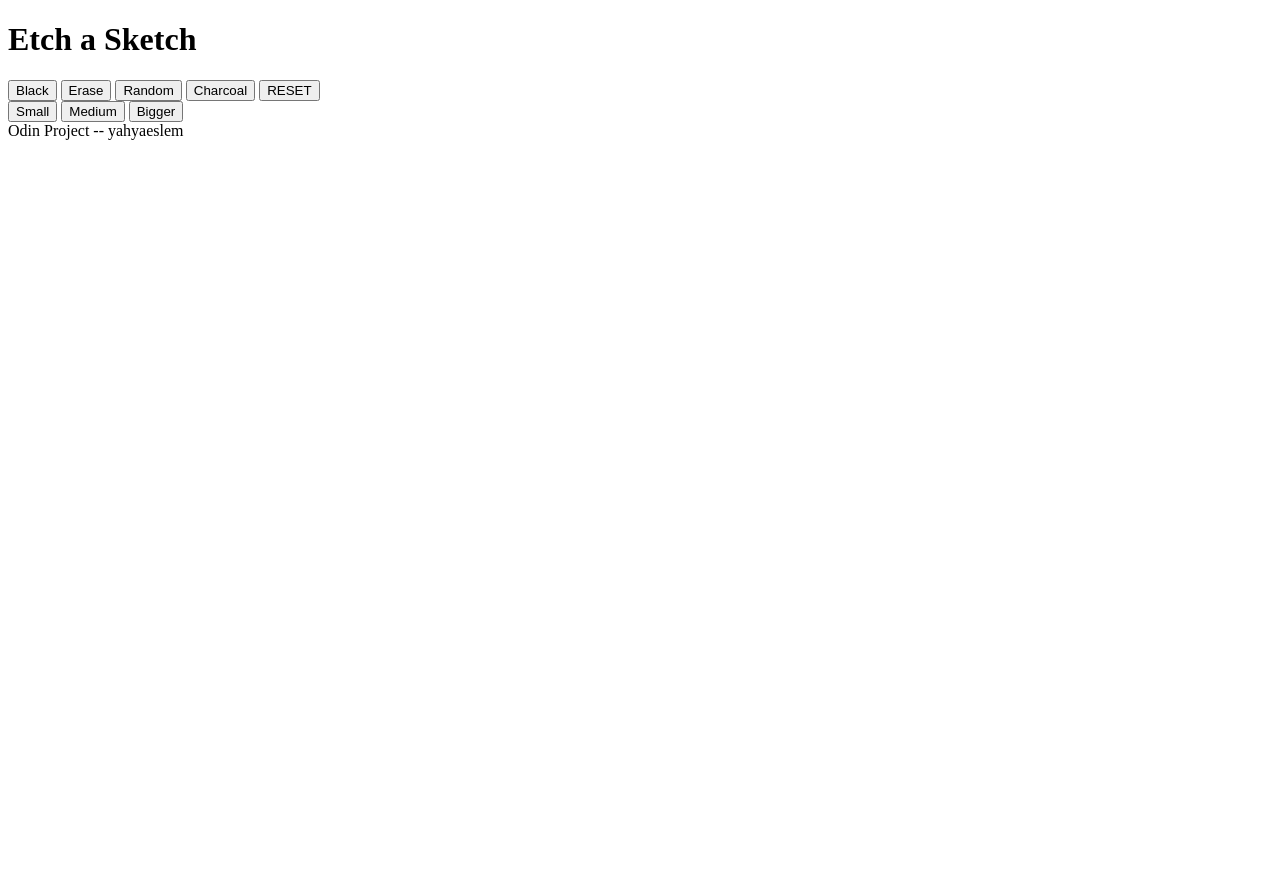
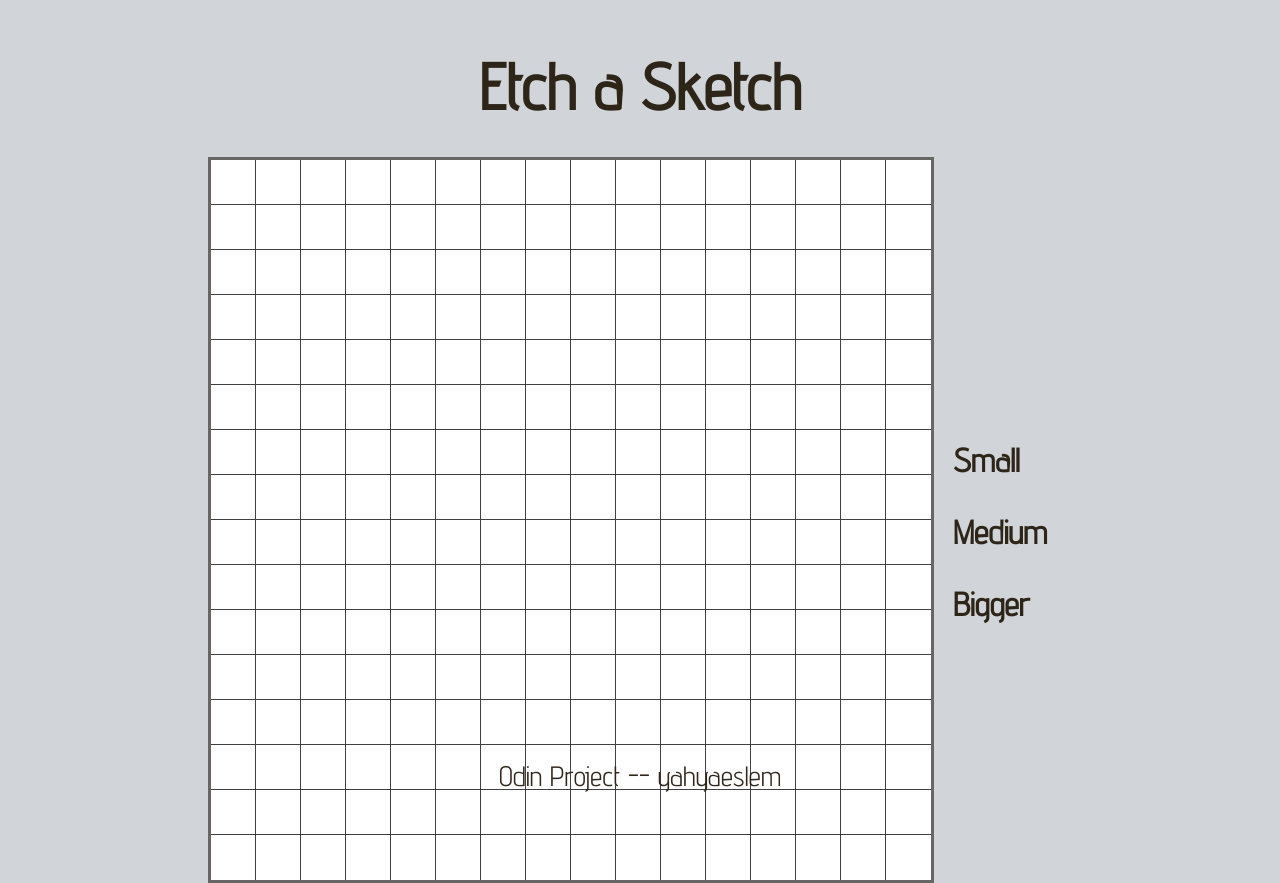
Before and after one commit to yahyaeslem/etchasketch, a plain HTML site: page index.html in a window 1280 px wide. Shown: the top 883 px of the page. Before the commit the page ends 800 px from the top, so only its background shows below. Drawn offline with Linux system fonts and the light colour scheme; the site is published under a folder, as on GitHub Pages, so addresses that start at the root find nothing.

Commit message:
Create index.html

```diff
--- a/index.html
+++ b/index.html
@@ -6,8 +6,8 @@
     <link href='https://fonts.googleapis.com/css?family=Advent Pro' rel='stylesheet'>
     <meta name="viewport" content="width=device-width, initial-scale=1.0">
     <title>Document</title>
-    <script src="/script.js" defer></script>
-    <link rel="stylesheet" href="/style.css" type="text/css">
+    <script src="script.js" defer></script>
+    <link rel="stylesheet" href="style.css" type="text/css">
 </head>
 <body>
 <h1 class="header"> Etch a Sketch</h1>
```
